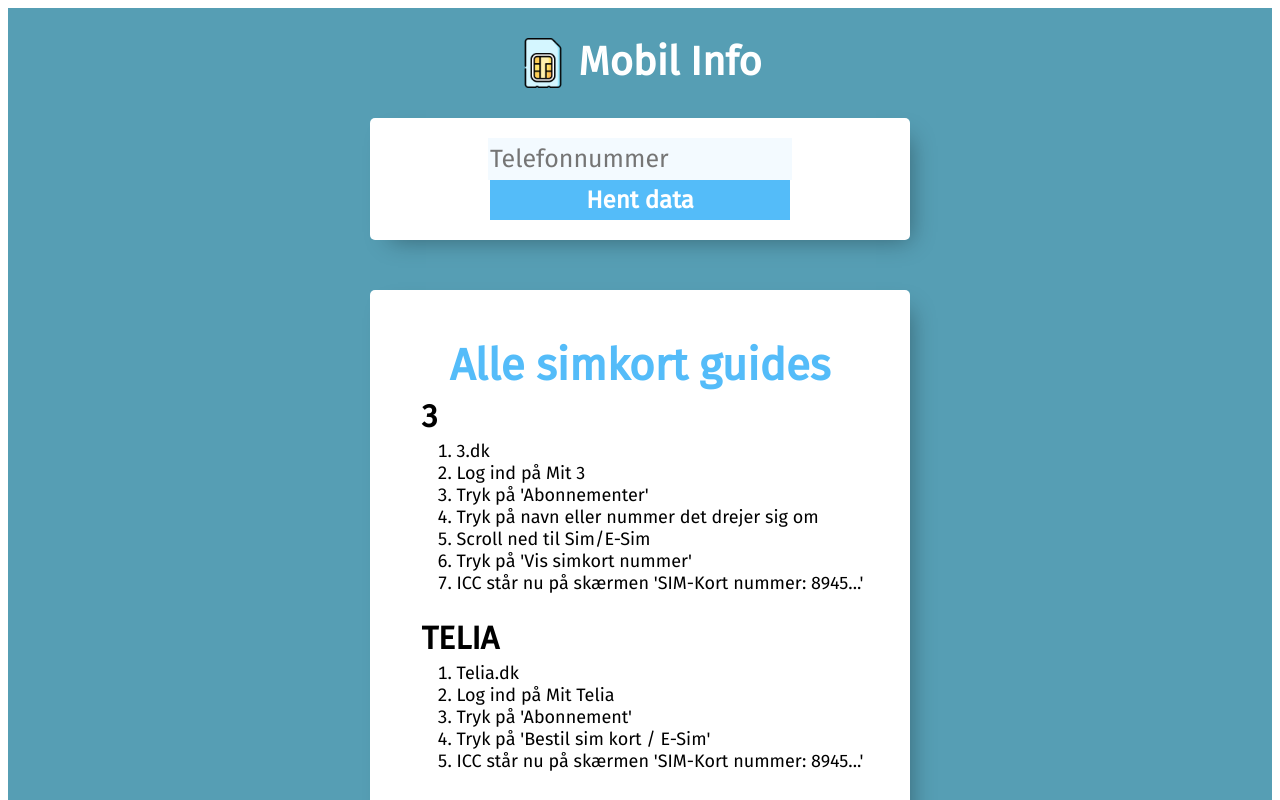
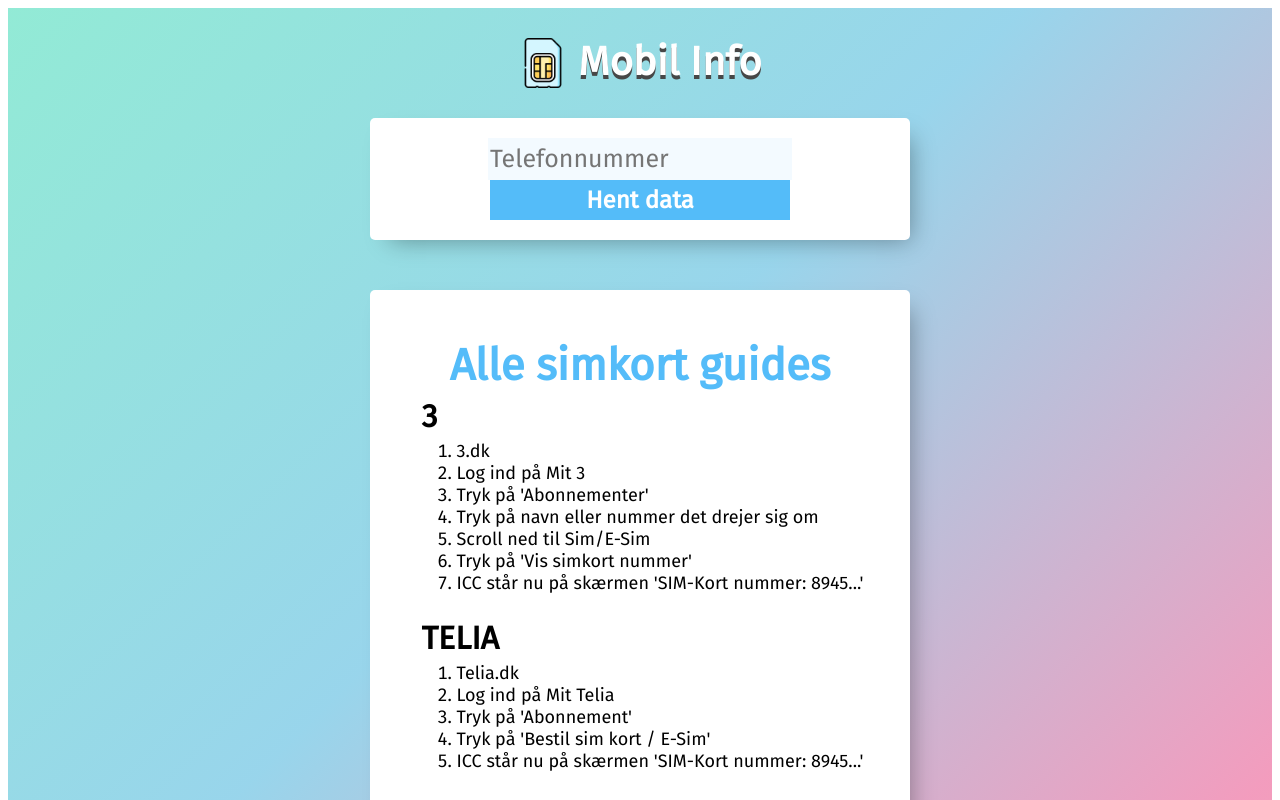
Before and after one commit to Doodzii/mobilinfo-frontend, a React (Create React App) app: page / in a window 1280 px wide. Shown: the top 800 px of the page. Built offline with nearby package versions, Linux system fonts and the light colour scheme.

Commit message:
Changed background color

```diff
--- a/src/styles/app.css
+++ b/src/styles/app.css
@@ -14,6 +14,7 @@
     color: #ffffff;
     display: flex;
     margin-bottom: 20px;
+    text-shadow: 0px 4px #474747;
 }
 
 .header img {
--- a/src/styles/main.css
+++ b/src/styles/main.css
@@ -14,5 +14,5 @@
 }
 
 #root {
-    background-color: rgb(86, 158, 180);
+    background: linear-gradient(-45deg, #ee76528c, #e73c7e81, #23a5d577, #23d5ab7e);
 }
```
